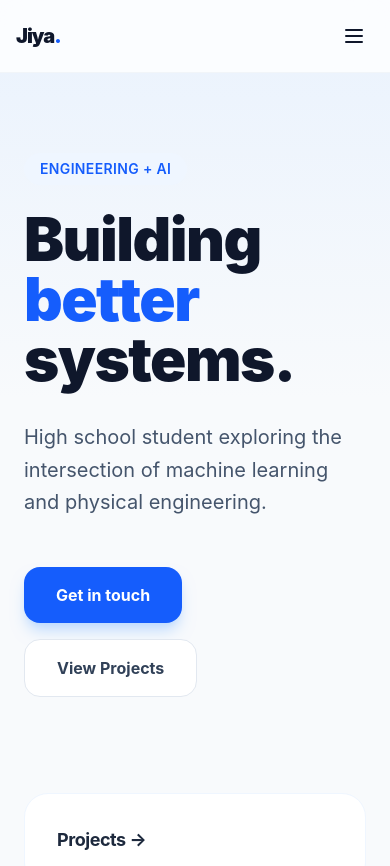
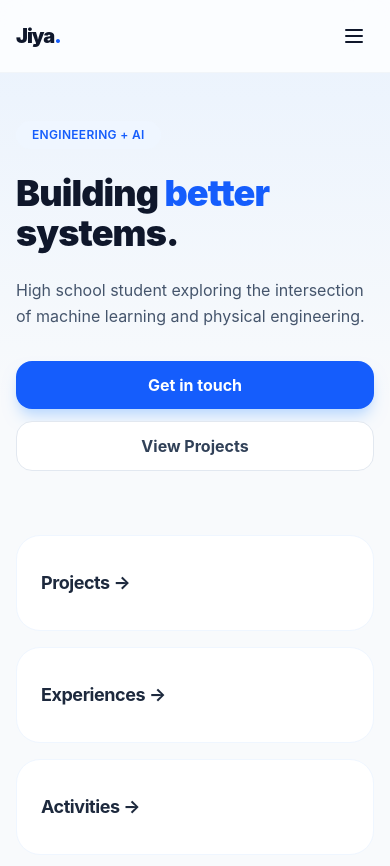
Before and after one commit to jkmindmesh/portfolio, a Next.js app: page / in a window 390 px wide. Shown: the top 866 px of the page. Built offline with nearby package versions, Linux system fonts and the light colour scheme.

Commit message:
Updated app/page.tsx with improved mobile responsiveness and touch-friendly design.

```diff
--- a/app/page.tsx
+++ b/app/page.tsx
@@ -2,39 +2,54 @@ import Link from "next/link";
 
 export default function Home() {
   return (
-    <main className="px-6 py-20 max-w-5xl mx-auto">
+    <main className="px-4 md:px-6 py-12 md:py-20 max-w-5xl mx-auto pb-24 md:pb-0">
       {/* Decorative Background Glow */}
       <div className="absolute top-0 left-1/2 -translate-x-1/2 w-full h-[400px] bg-gradient-to-b from-blue-100/50 to-transparent -z-10" />
 
-      <section className="mb-24">
-        <span className="inline-block px-4 py-1.5 mb-6 text-sm font-semibold tracking-wide text-blue-600 uppercase bg-blue-50 rounded-full">
+      <section className="mb-16 md:mb-24">
+        <span className="inline-block px-4 py-1.5 mb-6 text-xs md:text-sm font-semibold tracking-wide text-blue-600 uppercase bg-blue-50 rounded-full">
           Engineering + AI
         </span>
-        <h1 className="text-6xl md:text-8xl font-black mb-8 text-slate-900">
+        <h1 className="text-4xl sm:text-5xl md:text-8xl font-black mb-6 md:mb-8 text-slate-900">
           Building <span className="text-blue-600">better</span> systems.
         </h1>
-        <p className="text-xl text-slate-600 max-w-2xl mb-12 leading-relaxed">
+        <p className="text-base md:text-xl text-slate-600 max-w-2xl mb-8 md:mb-12 leading-relaxed">
           High school student exploring the intersection of machine learning and physical engineering.
         </p>
 
-        <div className="flex flex-wrap gap-4">
-          <a href="mailto:your@email.com" className="bg-blue-600 text-white px-8 py-4 rounded-2xl font-bold hover:bg-blue-700 transition-all shadow-lg shadow-blue-200 hover:-translate-y-0.5">
+        <div className="flex flex-col sm:flex-row gap-3 md:gap-4">
+          <a
+            href="mailto:your@email.com"
+            className="w-full sm:w-auto text-center bg-blue-600 text-white px-6 md:px-8 py-3 md:py-4 rounded-2xl font-bold hover:bg-blue-700 transition-all shadow-lg shadow-blue-200 hover:-translate-y-0.5 active:translate-y-0 min-h-12 md:min-h-auto flex items-center justify-center"
+          >
             Get in touch
           </a>
-          <Link href="/projects" className="bg-white text-slate-700 border border-slate-200 px-8 py-4 rounded-2xl font-bold hover:bg-slate-50 transition-all">
+          <Link
+            href="/projects"
+            className="w-full sm:w-auto text-center bg-white text-slate-700 border border-slate-200 px-6 md:px-8 py-3 md:py-4 rounded-2xl font-bold hover:bg-slate-50 transition-all active:bg-slate-100 min-h-12 md:min-h-auto flex items-center justify-center"
+          >
             View Projects
           </Link>
         </div>
       </section>
 
-      <div className="grid md:grid-cols-3 gap-6">
-        <Link href="/projects" className="p-8 bg-white border border-blue-50 rounded-3xl hover:bg-blue-50/50 transition-colors group">
+      <div className="grid sm:grid-cols-2 md:grid-cols-3 gap-4 md:gap-6">
+        <Link
+          href="/projects"
+          className="p-6 md:p-8 bg-white border border-blue-50 rounded-3xl hover:bg-blue-50/50 transition-colors group active:bg-blue-50 min-h-24 md:min-h-auto flex items-center"
+        >
           <h3 className="text-lg font-bold text-slate-800 group-hover:text-blue-600 transition-colors">Projects →</h3>
         </Link>
-        <Link href="/experiences" className="p-8 bg-white border border-blue-50 rounded-3xl hover:bg-blue-50/50 transition-colors group">
+        <Link
+          href="/experiences"
+          className="p-6 md:p-8 bg-white border border-blue-50 rounded-3xl hover:bg-blue-50/50 transition-colors group active:bg-blue-50 min-h-24 md:min-h-auto flex items-center"
+        >
           <h3 className="text-lg font-bold text-slate-800 group-hover:text-blue-600 transition-colors">Experiences →</h3>
         </Link>
-        <Link href="/activities" className="p-8 bg-white border border-blue-50 rounded-3xl hover:bg-blue-50/50 transition-colors group">
+        <Link
+          href="/activities"
+          className="p-6 md:p-8 bg-white border border-blue-50 rounded-3xl hover:bg-blue-50/50 transition-colors group active:bg-blue-50 min-h-24 md:min-h-auto flex items-center sm:col-span-2 md:col-span-1"
+        >
           <h3 className="text-lg font-bold text-slate-800 group-hover:text-blue-600 transition-colors">Activities →</h3>
         </Link>
       </div>
```
